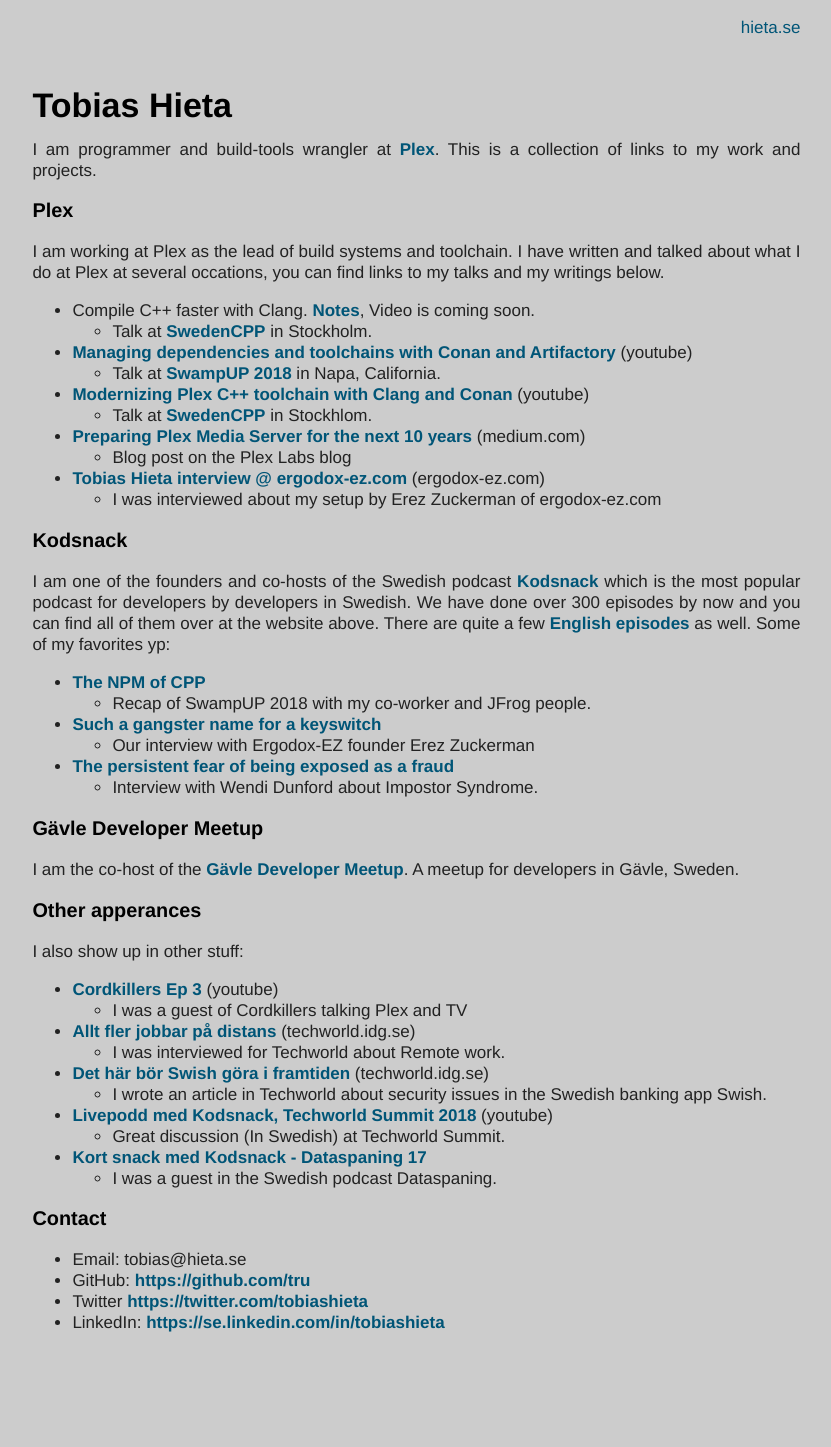
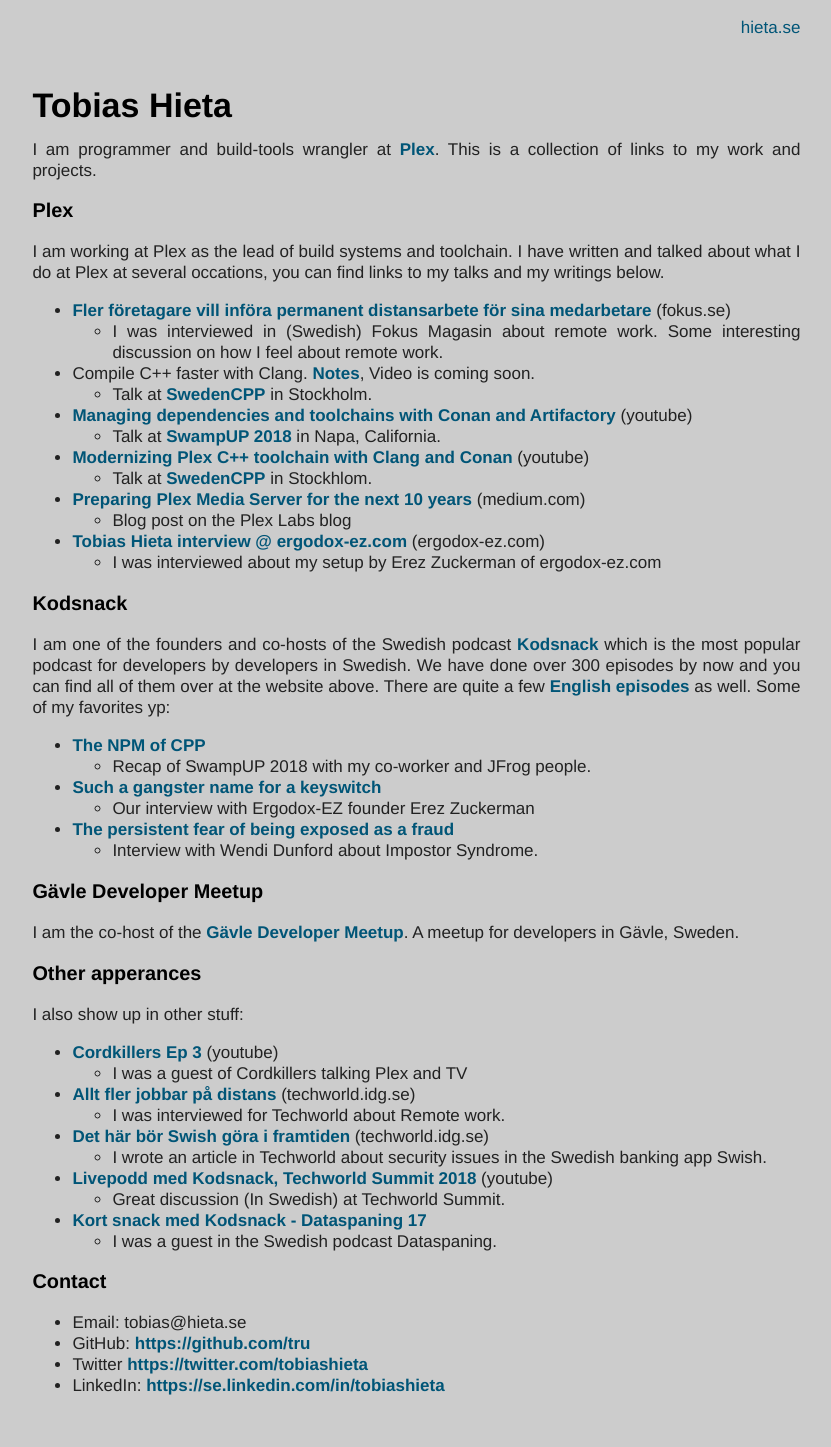
Before and after one commit to tru/tru.github.com, a Jekyll site: the page built from index.md, in a window 1280 px wide. Shown: the whole page, without its empty margins (198-1029 px from the left). Built offline with Jekyll 4.4.1, drawn with Linux system fonts in a browser that asks for light colours; before the commit the page ends 1384 px from its top, so only the background shows below that.

Commit message:
Added fokus article.

```diff
--- a/index.md
+++ b/index.md
@@ -9,6 +9,8 @@
 I am working at Plex as the lead of build systems and toolchain.
 I have written and talked about what I do at Plex at several occations, you can find links to my talks and my writings below.
 
+* [Fler företagare vill införa permanent distansarbete för sina medarbetare](https://www.fokus.se/2020/04/fler-foretagare-vill-permanent-infora-distansarbete-for-sina-medarbetare/) (fokus.se)
+  * I was interviewed in (Swedish) Fokus Magasin about remote work. Some interesting discussion on how I feel about remote work.
 * Compile C++ faster with Clang. [Notes](https://gist.github.com/tru/ad677ba2b1d543e238b0e09eb3aad3ac), Video is coming soon.
   * Talk at [SwedenCPP](https://www.swedencpp.se/) in Stockholm.
 * [Managing dependencies and toolchains with Conan and Artifactory](https://www.youtube.com/watch?v=jKG6cETLN3M) (youtube)
```
